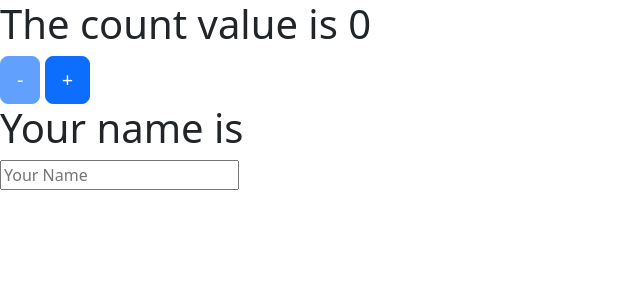
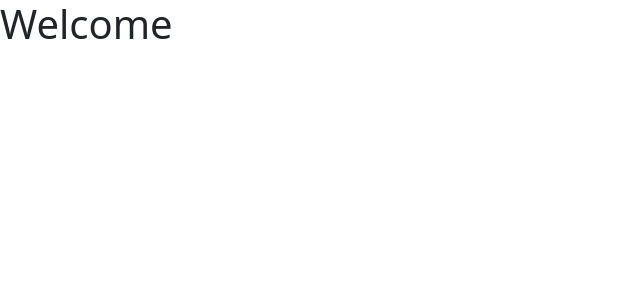
Before and after one commit to alaminuixd/react-tutorial-0.1, a React (Vite) app: page / in a window 1280 px wide. Shown: the top 300 px of the page, without its empty margins (0-640 px from the left). Built offline with nearby package versions, Linux system fonts and the light colour scheme.

Commit message:
commit to conditional-rendering branch

```diff
--- a/src/App.jsx
+++ b/src/App.jsx
@@ -1,10 +1,10 @@
 import React from "react";
-import State from "./components/10-state/State";
+import Condition from "./components/11-conditional-rendering/Index";
 
 function App() {
   return (
     <div>
-      <State />
+      <Condition />
     </div>
   );
 }
--- /dev/null
+++ b/src/components/11-conditional-rendering/Home.jsx
@@ -0,0 +1,11 @@
+import React from "react";
+
+function Home() {
+  return (
+    <div>
+      <h1>Welcome</h1>
+    </div>
+  );
+}
+
+export default Home;
--- /dev/null
+++ b/src/components/11-conditional-rendering/LogedIn.jsx
@@ -0,0 +1,11 @@
+import React from "react";
+
+function LogedIn() {
+  return (
+    <div>
+      <h1>Please Login</h1>
+    </div>
+  );
+}
+
+export default LogedIn;
--- /dev/null
+++ b/src/components/11-conditional-rendering/index.jsx
@@ -0,0 +1,23 @@
+import React, { Component } from "react";
+import Home from "./Home";
+import LogedIn from "./LogedIn";
+
+export default class Condition extends Component {
+  constructor(props) {
+    super(props);
+    this.state = {
+      isLoggedIn: true,
+    };
+  }
+  render() {
+    // using ternary operator
+    const { isLoggedIn } = this.state;
+    return <div>{isLoggedIn ? <Home /> : <LogedIn />}</div>;
+    /*
+    Note: using short-circuit
+    return(<div>
+      {isLoggedIn && <Home/>}
+      {!isLoggedIn && <LogedIn/>}
+    </div>) */
+  }
+}
```
Also changed, not shown: src/components/11-conditional-rendering/index-trush-0.jsx (added, +22 -0 lines).
